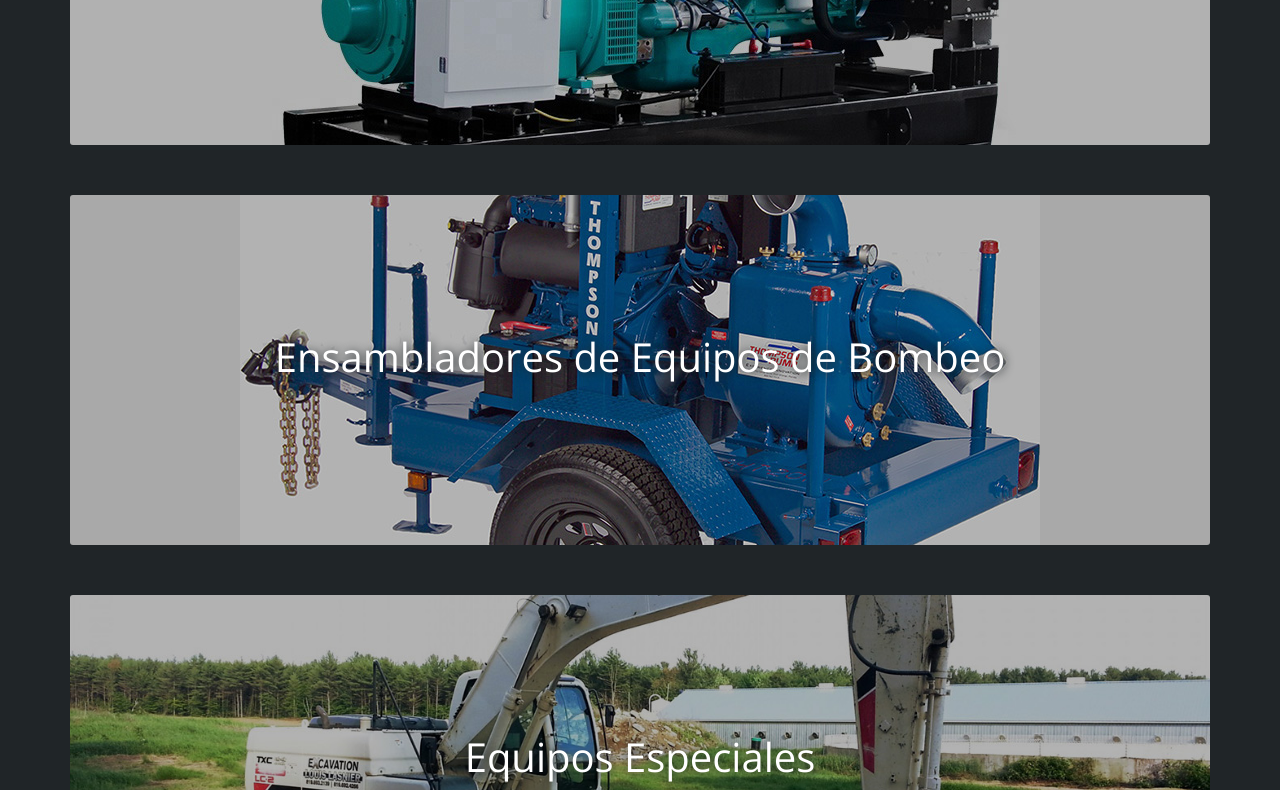
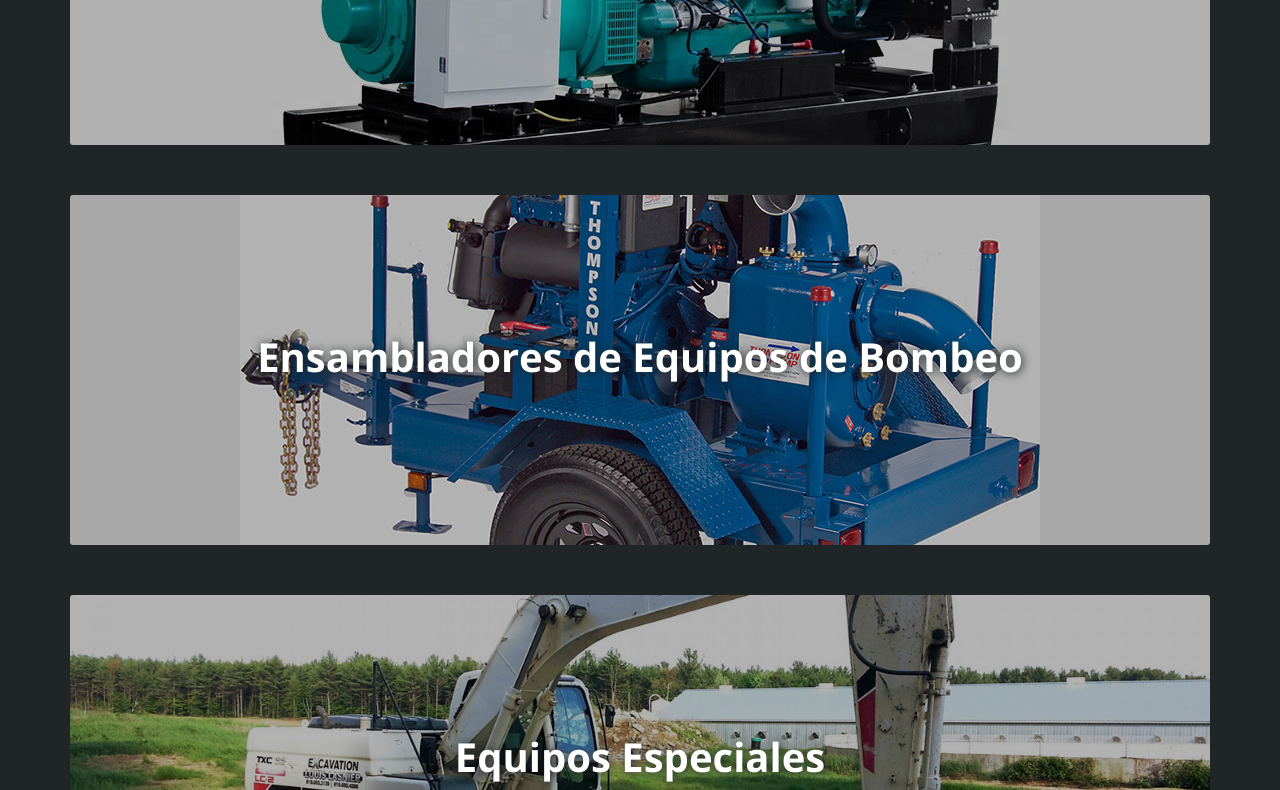
Before and after one commit to gsolat/integra, a plain HTML site: page index.html in a window 1280 px wide. Shown: the part 583-1373 px from the top of the page. Drawn offline with nearby package versions, Linux system fonts and the light colour scheme.

Commit message:
more weight for h1

```diff
--- a/css/style.css
+++ b/css/style.css
@@ -17,7 +17,7 @@ body {
 }
 h1 {
     font-family: 'Open Sans', sans-serif;
-    font-weight: 400;
+    font-weight: 600;
     color: #fff;
 }
 
@@ -75,7 +75,6 @@ p {
 @media (min-width: 700px) {
     .item h1 {
         margin-top: calc(50%/4);
-        font-weight: 200;
         text-shadow: 1px 1px 10px #202528;
     }
 }
```
